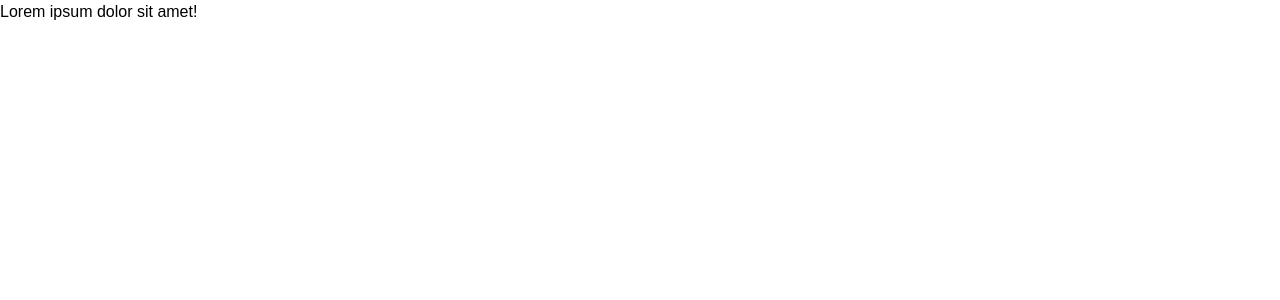
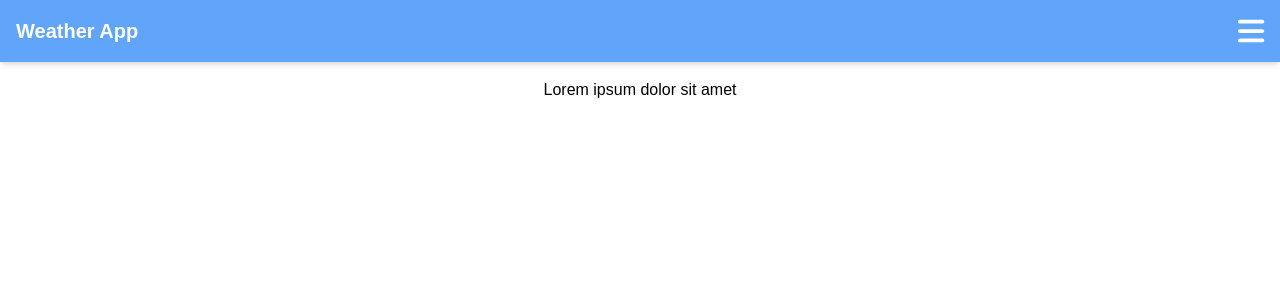
Before and after one commit to kevinldg/weather-app, a Next.js app: page / in a window 1280 px wide. Shown: the top 300 px of the page. Built offline with nearby package versions, Linux system fonts and the light colour scheme.

Commit message:
Create base design

```diff
--- /dev/null
+++ b/components/Header.js
@@ -0,0 +1,50 @@
+import { faBars, faXmark } from "@fortawesome/free-solid-svg-icons";
+import { FontAwesomeIcon } from "@fortawesome/react-fontawesome";
+
+const handleNavigation = () => {
+  const navigation = document.getElementById("nav");
+  navigation.classList.toggle("hidden");
+};
+
+const Navigation = () => {
+  return (
+    <nav
+      id="nav"
+      className="hidden fixed top-0 left-0 bg-blue-400 text-white size-full"
+    >
+      <FontAwesomeIcon
+        onClick={handleNavigation}
+        icon={faXmark}
+        className="text-3xl absolute top-4 right-4"
+      />
+      <div className="h-screen text-center p-4 flex flex-col gap-4">
+        <h2 className="text-xl text-start font-bold">Weather App</h2>
+        <ul className="h-full text-4xl flex flex-col gap-6 justify-center items-center">
+          <li>Weather</li>
+          <li>About</li>
+          <li>
+            <p>Hackathon</p>
+            <p className="text-base">by Kevin Chromik</p>
+          </li>
+        </ul>
+        <p className=" font-playwrite">Made by kevinldg</p>
+      </div>
+    </nav>
+  );
+};
+
+export default function Header() {
+  return (
+    <>
+      <header className="bg-blue-400 text-white p-4 flex justify-between items-center shadow-md">
+        <h1 className="text-xl font-bold">Weather App</h1>
+        <FontAwesomeIcon
+          onClick={handleNavigation}
+          icon={faBars}
+          className="text-3xl"
+        />
+      </header>
+      <Navigation />
+    </>
+  );
+}
--- a/pages/_app.js
+++ b/pages/_app.js
@@ -1,5 +1,13 @@
+import Header from "@/components/Header";
 import "@/styles/globals.css";
 
 export default function App({ Component, pageProps }) {
-  return <Component {...pageProps} />;
+  return (
+    <>
+      <Header />
+      <main className="p-4">
+        <Component {...pageProps} />
+      </main>
+    </>
+  );
 }
--- a/pages/index.js
+++ b/pages/index.js
@@ -1,7 +1,7 @@
 export default function Home() {
   return (
-    <>
-      <p>Lorem ipsum dolor sit amet!</p>
-    </>
+    <div className="flex justify-center">
+      <p>Lorem ipsum dolor sit amet</p>
+    </div>
   );
 }
```
